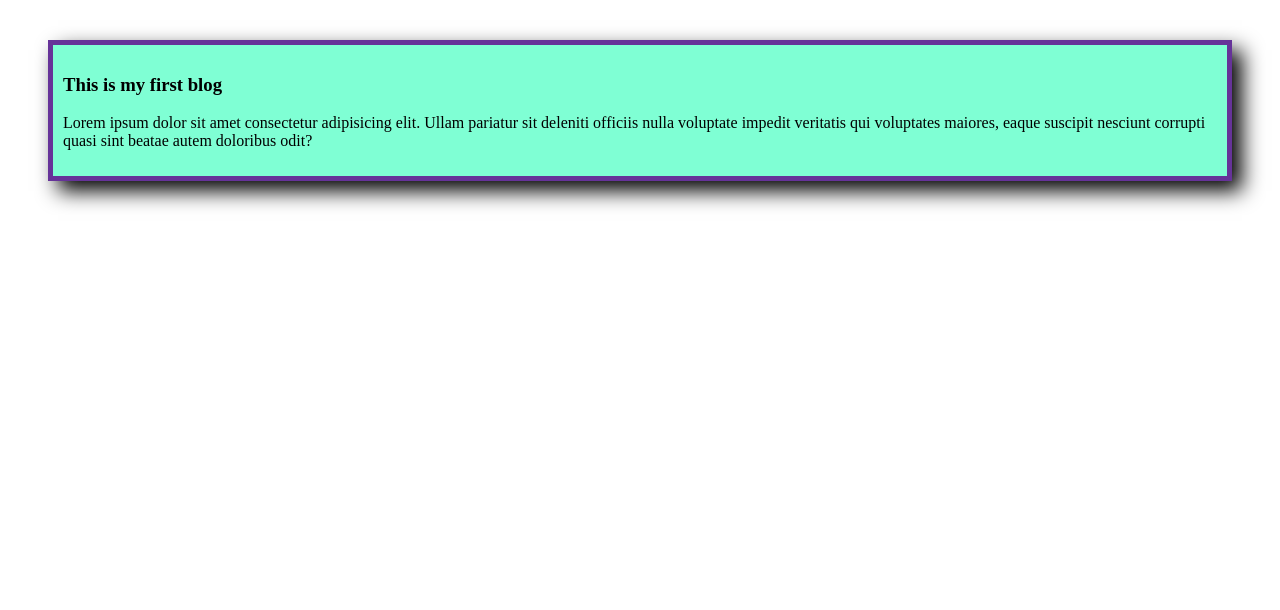
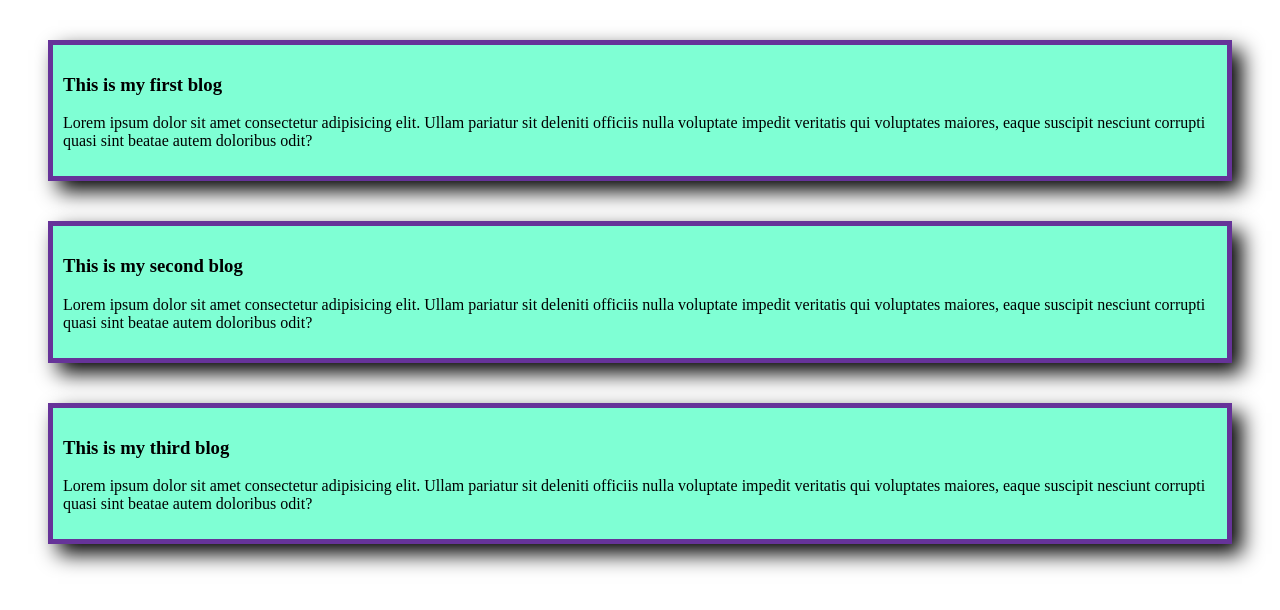
Before and after one commit to Tushar2024/my-simple-website, a plain HTML site: page index.html in a window 1280 px wide. Drawn offline with Linux system fonts and the light colour scheme.

Commit message:
two more blogs added

```diff
--- a/index.html
+++ b/index.html
@@ -11,5 +11,15 @@
         <h3>This is my first blog</h3>
         <p>Lorem ipsum dolor sit amet consectetur adipisicing elit. Ullam pariatur sit deleniti officiis nulla voluptate impedit veritatis qui voluptates maiores, eaque suscipit nesciunt corrupti quasi sint beatae autem doloribus odit?</p>
     </div>
+
+    <div>
+        <h3>This is my second blog</h3>
+        <p>Lorem ipsum dolor sit amet consectetur adipisicing elit. Ullam pariatur sit deleniti officiis nulla voluptate impedit veritatis qui voluptates maiores, eaque suscipit nesciunt corrupti quasi sint beatae autem doloribus odit?</p>
+    </div>
+
+    <div>
+        <h3>This is my third blog</h3>
+        <p>Lorem ipsum dolor sit amet consectetur adipisicing elit. Ullam pariatur sit deleniti officiis nulla voluptate impedit veritatis qui voluptates maiores, eaque suscipit nesciunt corrupti quasi sint beatae autem doloribus odit?</p>
+    </div>
 </body>
 </html>
```
